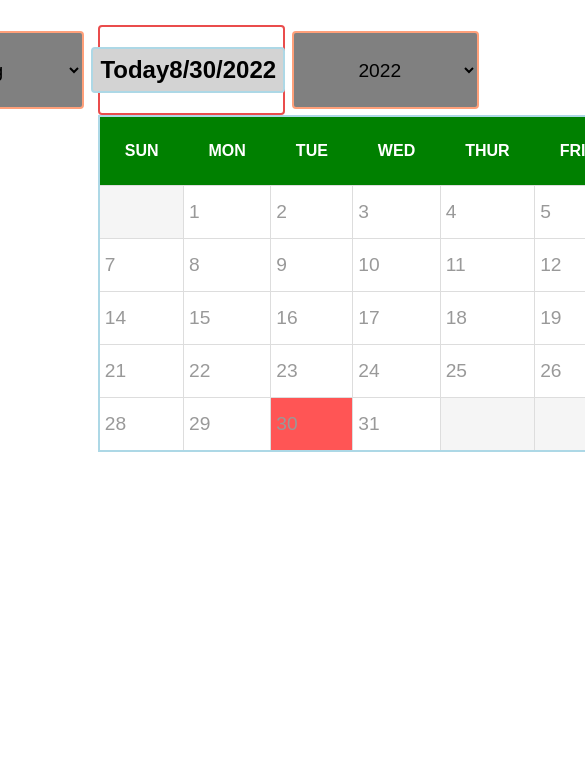
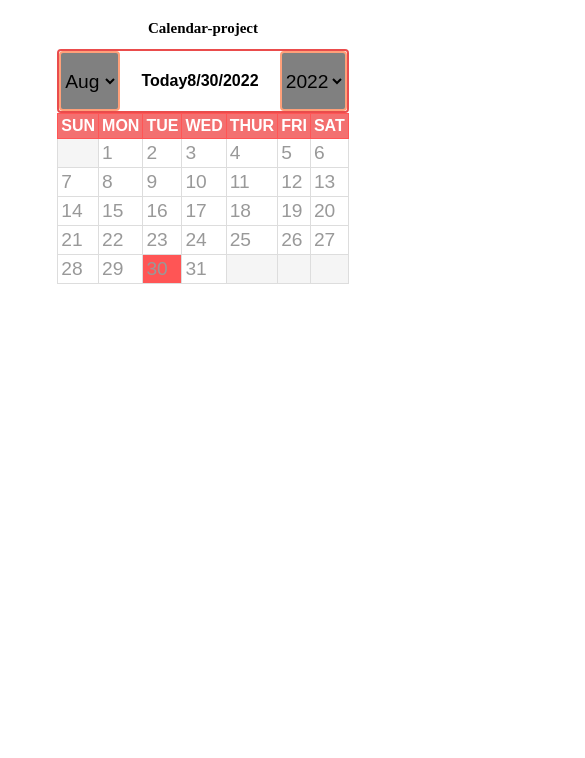
Before and after one commit to PawanK1981/Project1, a plain HTML site: page index.html in a window 390 px wide. Shown: the part 102-860 px from the top of the page, 585 px wide, since content can reach past the window. Drawn offline with Linux system fonts and the light colour scheme.

Commit message:
Add files via upload

```diff
--- a/calendar.css
+++ b/calendar.css
@@ -1,55 +1,67 @@
 
 #cal-wrap * { font-family: arial, sans-serif; }
-.ninja { display: none !important; }
+.ninja { display: none !important;  margin:0;
+padding:0;
+box-sizing:border-box;
+}
 
 
-#cal-wrap {width: 50%;  margin: 5% 24%;  }
 
  #heading{
   text-align: center;
-  border: none;
-  font-size: 40PX;
+
+  font-size: 30PX;
  }
-#cal-date { display: flex; justify-content: center;  border: #ea4c4c 2px solid; border-radius: 4px;}
+#cal-date { display: flex; justify-content: space-between;   border: #ea4c4c 2px solid; border-radius: 4px;}
 #cal-mth, #cal-yr {
   box-sizing: border-box;
-  padding: 0px 60px;
-    margin: 4PX 4%;
   border: 2px solid black;
   background-color:GRAY;
   border-radius:4px ;
   font-size: 1.2em;
+  border: 2px solid lightsalmon;
+
+}
+
+.main{
+  display:flex;
+  justify-content:center;
+  align-items:center;
+  width:100vw;
+  height: 100vh;
+  flex-direction:column;
+
+}
+
+#cal-wrap{
+  width:fit-content;
+  height:600px;
+}
+
+#calendar{
+  width:fit-content;
+  height:100%;
+  border :1px solid #f55;
+  border-collapse: collapse;
+}
 
 
-  border: 2px solid lightsalmon;
-}
-H2{
-    background-color: lightgray;
-    border: 2px solid lightblue;
-    border-radius: 4px;
-    padding: 7px;
-}
-/* (D) CALENDAR */
-#calendar {
-  width: 100%;
-  height: 100%;
-
-  border: 2px solid lightblue;
-  border-collapse: collapse;
-
-}
 #calendar tr.head td {
   font-weight: bold;
   text-transform: uppercase;
   color: #fff;
-  background: green;
-  padding: 25px;
+   padding: 10px;
+   border :1px solid #f55;
+   border-collapse: collapse;
+  background: #f37070;
+
   text-align: center;
 }
 #calendar tr.day td {
   border: 1px solid #ddd;
-  width: 14.28%;
-  padding: 15px 5px;
+  padding: 10px;
+  border :1px solid #f55;
+  border-collapse: collapse;
   vertical-align: top;
 }
 #calendar tr.day td:hover {
@@ -109,3 +121,122 @@ H2{
   background: #ea4c4c;
   color: #fff;
 }
+
+
+
+
+
+@media screen and (max-width: 800px) {
+
+  #heading{
+    text-align: center;
+
+    font-size: 20PX;
+   }
+  #cal-date { display: flex; justify-content: space-between;   border: #ea4c4c 2px solid; border-radius: 4px;}
+  #cal-mth, #cal-yr {
+    box-sizing: border-box;
+    border: 2px solid black;
+    background-color:GRAY;
+    border-radius:4px ;
+    font-size: 1.2em;
+    border: 2px solid lightsalmon;
+
+  }
+
+  .main{
+    display:flex;
+    justify-content:center;
+    align-items:center;
+    width:100vw;
+    height: 100vh;
+    flex-direction:column;
+
+  }
+  #cal-wrap{
+  width:fit-content;
+    height:600px;
+
+  }
+
+
+  }
+  #calendar{
+    width:fit-content;
+    height:100%;
+
+
+  }
+
+
+  #calendar tr.head td {
+    font-weight: bold;
+    text-transform: uppercase;
+    color: #fff;
+
+    background: #f37070;
+
+    text-align: center;
+  }
+  #calendar tr.day td {
+    border: 1px solid #ddd;
+
+    vertical-align: top;
+  }
+
+/* On screens that are 600px or less, set the background color to olive */
+@media screen and (max-width:400px) {
+
+ #heading{
+  text-align: center;
+
+  font-size: 15PX;
+ }
+#cal-date { display: flex; justify-content: space-between;   border: #ea4c4c 2px solid; border-radius: 4px;}
+#cal-mth, #cal-yr {
+  box-sizing: border-box;
+  border: 2px solid black;
+  background-color:GRAY;
+  border-radius:4px ;
+  font-size: 1.2em;
+  border: 2px solid lightsalmon;
+
+}
+#cal-wrap{
+   width:fit-content;
+  height:600px;
+
+}
+
+.main{
+  display:flex;
+  justify-content:center;
+  align-items:center;
+  width:100vw;
+  height: 100vh;
+  flex-direction:column;
+
+}
+
+#calendar{
+  width:100%;
+  height:100%;
+
+}
+
+
+#calendar tr.head td {
+  font-weight: bold;
+  text-transform: uppercase;
+  color: #fff;
+   padding: 3px;
+  background: #f37070;
+
+  text-align: center;
+}
+#calendar tr.day td {
+  border: 1px solid #ddd;
+  padding: 3px;
+  vertical-align: top;
+}
+}
--- a/index.html
+++ b/index.html
@@ -13,12 +13,13 @@
  </body>
  </html>
   <body>
-    <h2 id="heading"> Calendar-Project</h2>
-    <div id="cal-wrap">
+     <div class="main">
+    <h2 id="heading"> Calendar-project</h2>
+    <div id="cal-wrap" >
       <!-- (A) PERIOD SELECTOR -->
-      <div id="cal-date">
+      <div id="cal-date"  >
         <select id="cal-mth"></select>
-        <H2 id="TODYS"></H2>
+        <H4 id="TODYS"></H4>
         <select id="cal-yr"></select>
       </div>
 
@@ -35,5 +36,6 @@
         <input id="evt-save" type="submit" value="Save"/>
       </form>
     </div>
+  </div>
   </body>
 </html>
```
Also changed, not shown: calendar.js (line endings or trailing spaces).
